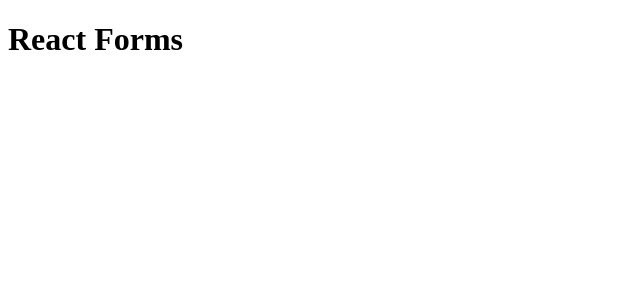
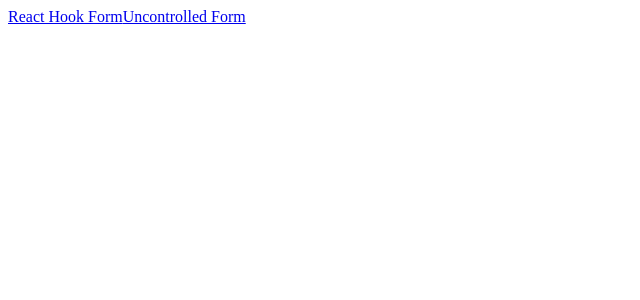
Before and after one commit to crystal-twinkle/react-forms, a React (Vite) app: page / in a window 1280 px wide. Shown: the top 300 px of the page, without its empty margins (0-640 px from the left). Built offline with nearby package versions, Linux system fonts and the light colour scheme.

Commit message:
feat: add routing

```diff
--- a/src/App.tsx
+++ b/src/App.tsx
@@ -1,9 +1,25 @@
+import { createBrowserRouter, RouterProvider } from "react-router-dom";
+import ReactHookFormPage from "./components/ReactHookFormPage";
+import MainPage from "./components/MainPage";
+import UncontrolledFormPage from "./components/UncontrolledFormPage";
+
+const router = createBrowserRouter([
+  {
+    path: "/",
+    element: <MainPage />,
+  },
+  {
+    path: "/react-hook-form",
+    element: <ReactHookFormPage />,
+  },
+  {
+    path: "/uncontrolled-form",
+    element: <UncontrolledFormPage />,
+  },
+]);
+
 function App() {
-  return (
-    <>
-      <h1>React Forms</h1>
-    </>
-  );
+  return <RouterProvider router={router} />;
 }
 
 export default App;
--- /dev/null
+++ b/src/components/MainPage.tsx
@@ -0,0 +1,11 @@
+import React from "react";
+import { Link } from "react-router-dom";
+
+export default function MainPage() {
+  return (
+    <div>
+      <Link to="react-hook-form">React Hook Form</Link>
+      <Link to="uncontrolled-form">Uncontrolled Form</Link>
+    </div>
+  );
+}
--- /dev/null
+++ b/src/components/ReactHookFormPage.tsx
@@ -0,0 +1,5 @@
+import React from "react";
+
+export default function ReactHookFormPage() {
+  return <div>ReactHookFormPage</div>;
+}
--- /dev/null
+++ b/src/components/UncontrolledFormPage.tsx
@@ -0,0 +1,5 @@
+import React from "react";
+
+export default function UncontrolledFormPage() {
+  return <div>Uncontrolled Form Page</div>;
+}
```
